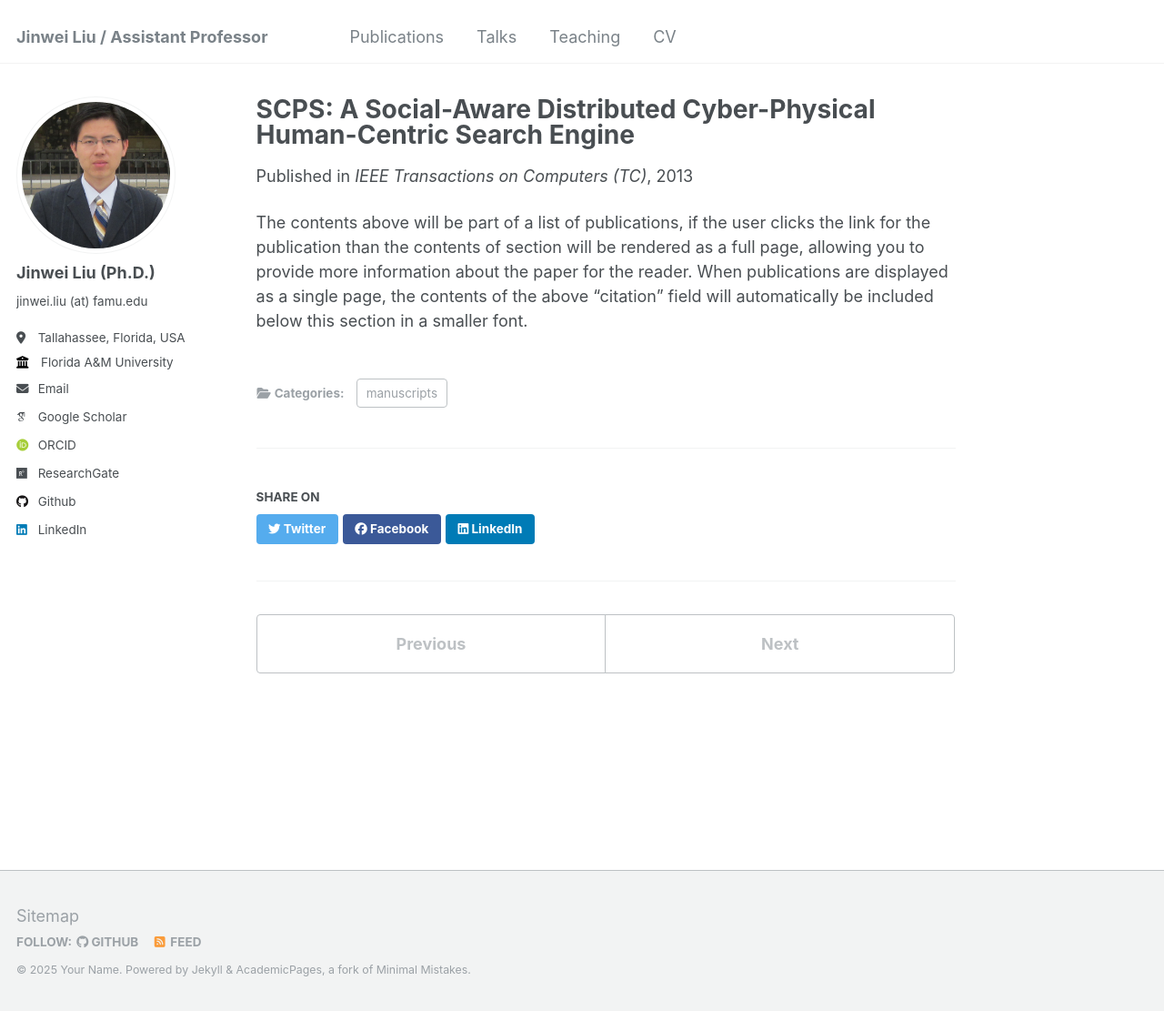
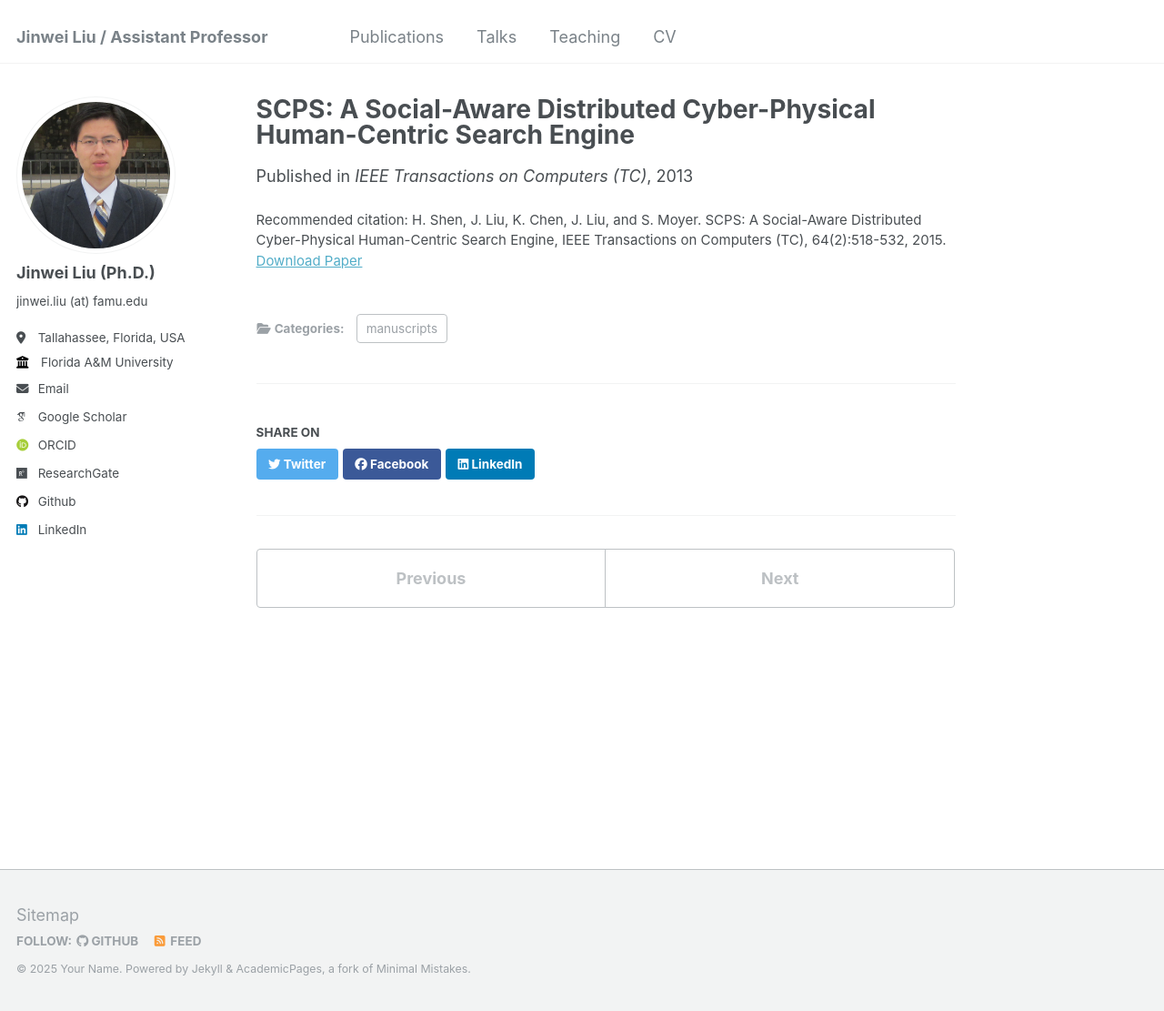
Before and after one commit to jinweiliucu/jinweiliucu.github.io, a Jekyll site: the page built from _publications/2009-10-01-paper-title-number-1.md, in a window 1280 px wide and 1111 px high. Shown: the whole window at 91% size. Built offline with Jekyll 4.4.1, drawn with Linux system fonts in a browser that asks for light colours; some web fonts are replaced.

Commit message:
Update 2009-10-01-paper-title-number-1.md

```diff
--- a/_publications/2009-10-01-paper-title-number-1.md
+++ b/_publications/2009-10-01-paper-title-number-1.md
@@ -9,6 +9,5 @@ venue: 'IEEE Transactions on Computers (TC)'
 #slidesurl: 'http://academicpages.github.io/files/slides1.pdf'
 paperurl: 'https://ieeexplore.ieee.org/stamp/stamp.jsp?tp=&arnumber=6645370'
 #citation: 'Your Name, You. (2009). &quot;Paper Title Number 1.&quot; <i>Journal 1</i>. 1(1).'
+citation: 'H. Shen, J. Liu, K. Chen, J. Liu, and S. Moyer. SCPS: A Social-Aware Distributed Cyber-Physical Human-Centric Search Engine, IEEE Transactions on Computers (TC), 64(2):518-532, 2015.'
 ---
-
-The contents above will be part of a list of publications, if the user clicks the link for the publication than the contents of section will be rendered as a full page, allowing you to provide more information about the paper for the reader. When publications are displayed as a single page, the contents of the above "citation" field will automatically be included below this section in a smaller font.
```
